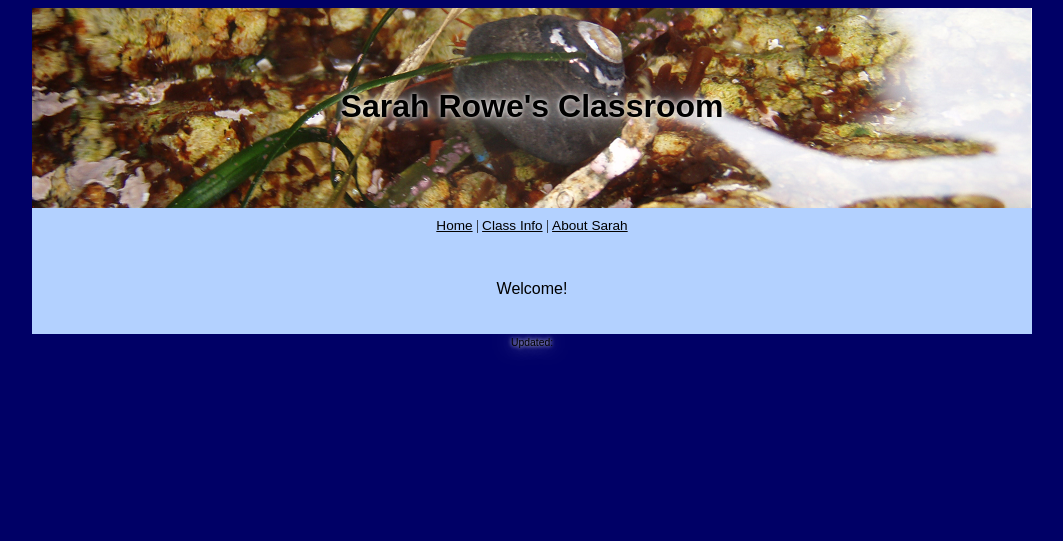
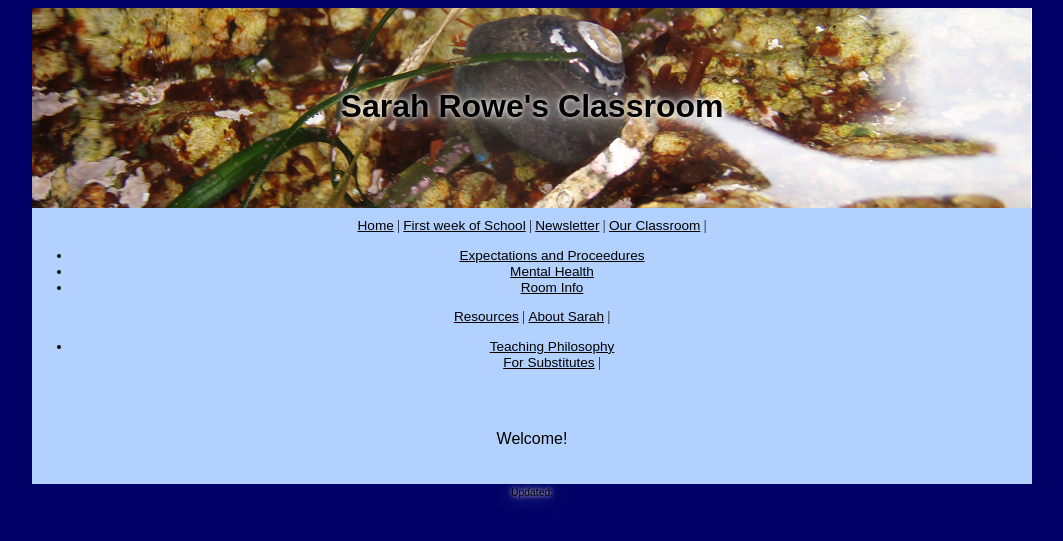
Before and after one commit to SReduc/SReduc.github.io, a Jekyll site: the page built from index.html, in a window 1280 px wide. Shown: the top 541 px of the page, without its empty margins (108-1171 px from the left). Built offline with Jekyll 4.4.1, drawn with Linux system fonts in a browser that asks for light colours.

Commit message:
Update default.html

```diff
--- a/_layouts/default.html
+++ b/_layouts/default.html
@@ -11,8 +11,18 @@
 	<div id="banner"><h1>Sarah Rowe's Classroom</h1></div>
 	<div id="menu">
       		<a class="item" href="index.php">Home</a> |
-        	<a class="item" href="ClassInfo.php">Class Info</a> |
-        	<a class="item" href="About.php">About Sarah</a>
+		<a class="item" href="wk1.php">First week of School</a> |
+		<a class="item" href="newsletter.php">Newsletter</a> |
+		<a class="item" href="classroom.php">Our Classroom</a> |
+			<ul class="submenu">
+				<li><a class="item" href="routines.php">Expectations and Proceedures</a></li>
+				<li><a class="item" href="index.php">Mental Health</a></li>
+				<li><a class="item" href="ClassInfo.php">Room Info</a></li>
+			</ul>
+		<a class="item" href="index.php">Resources</a> |
+        	<a class="item" href="About.php">About Sarah</a> |
+			<ul class="submenu"> <li> <a class="item" href="index.php">Teaching Philosophy</a></li>
+		<a class="item" href="index.php">For Substitutes</a> |
     		</div>
 	<div id="content">
 
```
